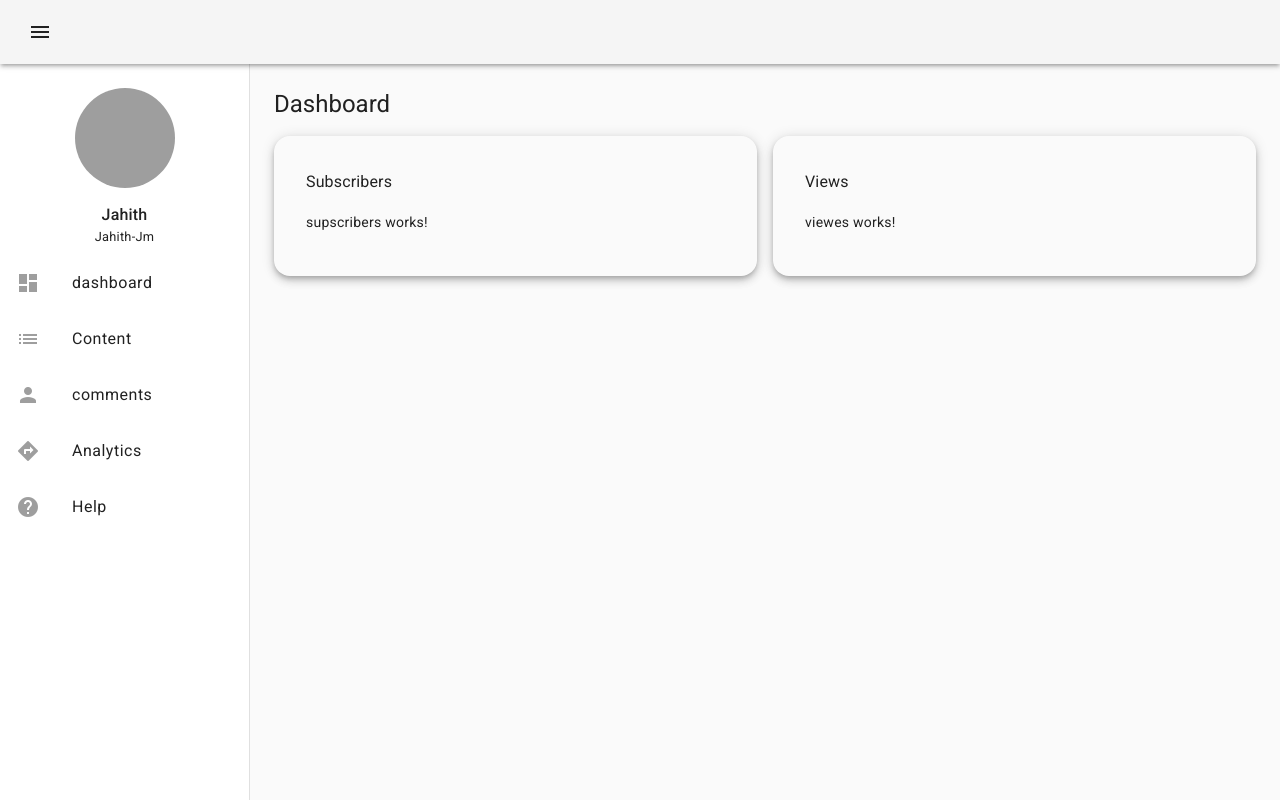
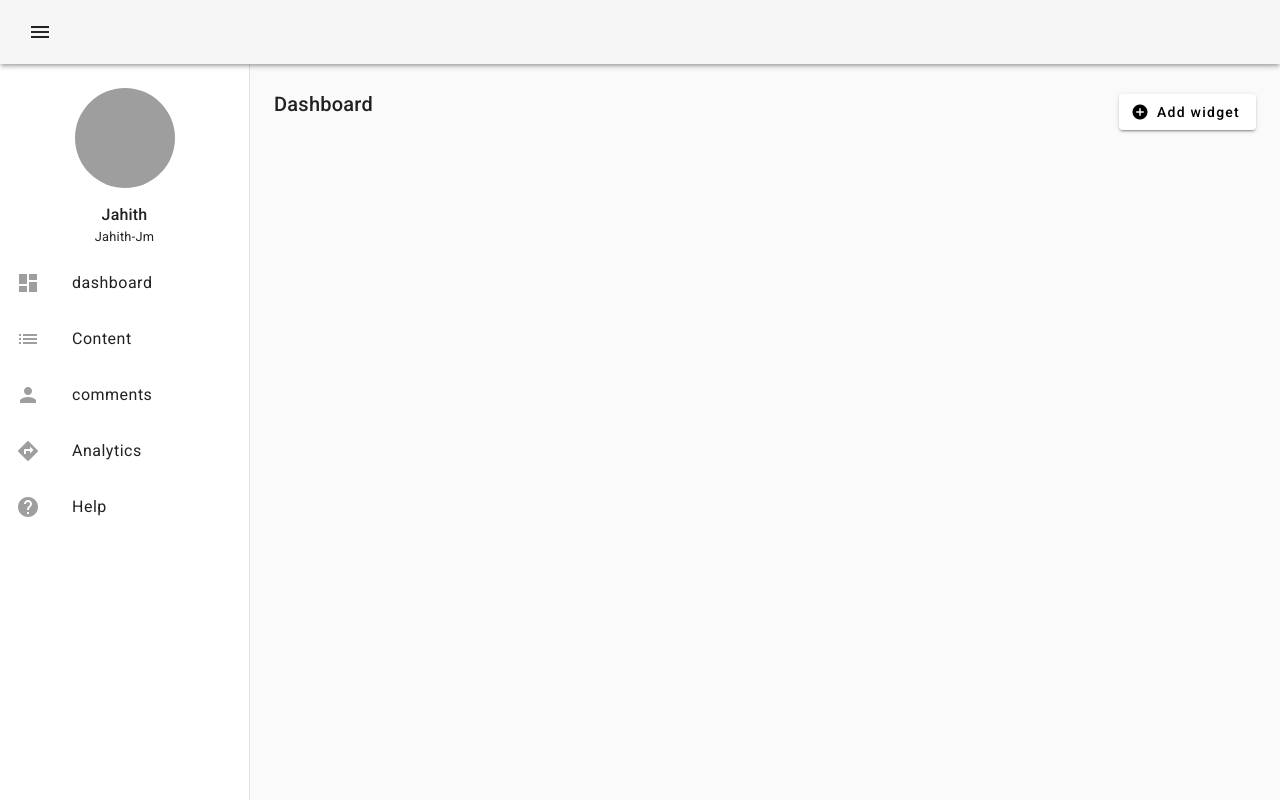
Before and after one commit to jahithjm/youtubeDashboardClone, an Angular app: page /dashboard in a window 1280 px wide. Built offline with nearby package versions, Linux system fonts and the light colour scheme; grey boxes are pictures that could not be loaded.

Commit message:
dasboard widget implemented

```diff
--- a/src/app/components/widget/widget.component.css
+++ b/src/app/components/widget/widget.component.css
@@ -12,3 +12,10 @@
  overflow: hidden;
 
 }
+
+.settings-button{
+  position: absolute;
+  top: 20px;
+  right: 20px;
+
+}
--- a/src/app/components/widget/widget.component.html
+++ b/src/app/components/widget/widget.component.html
@@ -2,5 +2,14 @@
   <h3 class="m-0">
     {{ data().label}}
   </h3>
+  <button mat-icon-button class="settings-button"(click)="showOptions.set(true)" >
+    <mat-icon >
+      settings
+    </mat-icon>
+  </button>
   <ng-container [ngComponentOutlet]="data().content" ></ng-container>
+
+  @if (showOptions()) {
+
+  }
 </div>
--- a/src/app/components/widget/widget.component.ts
+++ b/src/app/components/widget/widget.component.ts
@@ -1,14 +1,18 @@
-import { Component, input } from '@angular/core';
+import { Component, input, signal } from '@angular/core';
 import { widget } from '../../../models/dashboard';
 import { NgComponentOutlet } from '@angular/common';
+import { MatButtonModule } from '@angular/material/button';
+import { MatIcon } from '@angular/material/icon';
 
 @Component({
   selector: 'app-widget',
-  imports: [NgComponentOutlet],
+  imports: [NgComponentOutlet,MatButtonModule,MatIcon],
   templateUrl: './widget.component.html',
   styleUrl: './widget.component.css'
 })
 export class WidgetComponent {
 
   data=input.required<widget>();
+
+  showOptions=signal(false);
 }
--- a/src/app/pages/dashboard/dashboard.component.css
+++ b/src/app/pages/dashboard/dashboard.component.css
@@ -4,3 +4,8 @@
   grid-template-columns: repeat(auto-fit,minmax(200px,1fr));
   gap:16px ;
 }
+.header{
+  display: flex;
+  justify-content: space-between;
+  align-items: center;
+}
--- a/src/app/pages/dashboard/dashboard.component.html
+++ b/src/app/pages/dashboard/dashboard.component.html
@@ -1,10 +1,28 @@
-<h1>
-  Dashboard
-</h1>
-<div class="dasboard-widgets">
-  @for (w of store.widgets(); track w.id) {
-    <app-widget [data]="w" ></app-widget>
+<div class="header">
+  <h2>Dashboard</h2>
+  <button mat-raised-button [mat-menu-trigger-for]="widgetMenu" >
+    <mat-icon>add_circle</mat-icon>
+    Add widget
+  </button>
+  <mat-menu #widgetMenu="matMenu">
+    @for (widget of store.widgetsToAdd(); track widget.id){
+      <button mat-menu-item (click)="store.addWidget(widget)">
+        {{widget.label}}
+      </button>
 
-  }
+    } @empty {
+
+      <button mat-menu-item >
+        No wdiget to add
+      </button>
+    }
+
+  </mat-menu>
 
 </div>
+  <div class="dasboard-widgets">
+    @for (w of store.addedWidgets(); track w.id) {
+    <app-widget [data]="w"></app-widget>
+
+    }
+  </div>
--- a/src/app/pages/dashboard/dashboard.component.ts
+++ b/src/app/pages/dashboard/dashboard.component.ts
@@ -3,10 +3,13 @@ import { WidgetComponent } from "../../components/widget/widget.component";
 import { widget } from '../../../models/dashboard';
 import { SupscribersComponent } from './widgets/supscribers/supscribers.component';
 import { DashboardService } from '../../services/dashboard.service';
+import { MatButtonModule } from '@angular/material/button';
+import { MatIcon } from '@angular/material/icon';
+import {MatMenuModule } from '@angular/material/menu'
 
 @Component({
   selector: 'app-dashboard',
-  imports: [WidgetComponent],
+  imports: [WidgetComponent,MatButtonModule,MatIcon,MatMenuModule],
   providers:[DashboardService],
   templateUrl: './dashboard.component.html',
   styleUrl: './dashboard.component.css'
--- a/src/app/services/dashboard.service.ts
+++ b/src/app/services/dashboard.service.ts
@@ -1,4 +1,4 @@
-import { Injectable, signal } from '@angular/core';
+import { computed, Injectable, signal } from '@angular/core';
 import { widget } from '../../models/dashboard';
 import { SupscribersComponent } from '../pages/dashboard/widgets/supscribers/supscribers.component';
 import { ViewesComponent } from '../pages/dashboard/widgets/viewes/viewes.component';
@@ -20,5 +20,17 @@ export class DashboardService {
 
   ])
 
+    addedWidgets=signal<widget[]>([
+
+    ]);
+
+    widgetsToAdd = computed( ()=>{
+      const addIds=this.addedWidgets().map(w=>w.id);
+      return this.widgets().filter(w=>!addIds.includes(w.id));
+    })
+
+    addWidget(widget: widget){
+      this.addedWidgets.set([...this.addedWidgets(),{...widget}]);
+    }
   constructor() { }
 }
```
